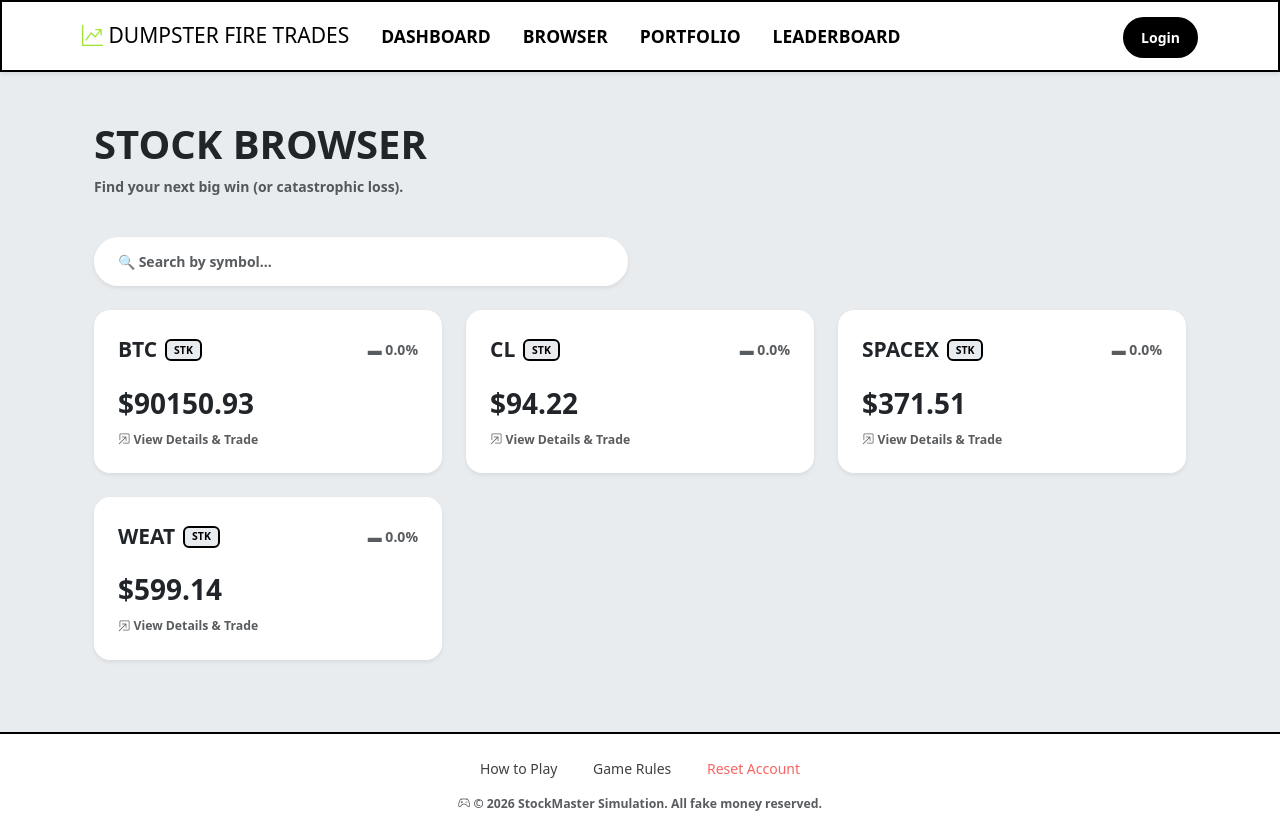
After one commit to Raitis-C/web_stock_game, a Flask app: page /stocks in a window 1280 px wide. The commit adds this page. Run offline with Flask 3, Linux system fonts and the light colour scheme; data comes from the database, SQL or seed files in the repository; some libraries are stand-ins or nearby versions.

Commit message:
feat: add stock browser page

```diff
--- a/app.py
+++ b/app.py
@@ -196,6 +196,16 @@ def dashboard():
 
     return render_template('dashboard.html', stocks=all_stocks, trending=trending, news=news)
 
+@app.route('/stocks')
+def stocks():
+    # Fetch all stocks using your existing function
+    all_stocks = get_stocks_with_growth()
+
+    # Sort them alphabetically by symbol for easier browsing
+    all_stocks = sorted(all_stocks, key=lambda x: x['symbol'])
+
+    return render_template('stocks.html', stocks=all_stocks)
+
 @app.route('/api/prices')
 def get_prices():
     all_stocks = get_stocks_with_growth()
--- a/templates/base.html
+++ b/templates/base.html
@@ -24,7 +24,8 @@
 
             <div class="collapse navbar-collapse" id="navbarNav">
                 <ul class="navbar-nav me-auto fw-bold text-uppercase">
-                    <li class="nav-item"><a class="nav-link" href="/">Market</a></li>
+                    <li class="nav-item"><a class="nav-link" href="/">Dashboard</a></li>
+                    <li class="nav-item"><a class="nav-link" href="/stocks">Browser</a></li>
                     <li class="nav-item"><a class="nav-link" href="#">Portfolio</a></li>
                     <li class="nav-item"><a class="nav-link" href="#">Leaderboard</a></li>
                 </ul>
--- /dev/null
+++ b/templates/stocks.html
@@ -0,0 +1,95 @@
+{% extends "base.html" %}
+{% block title %}Stock Browser - Dumpster Fire Trades{% endblock %}
+
+{% block content %}
+<div class="container py-4">
+    <!-- Header -->
+    <div class="row mb-4">
+        <div class="col">
+            <h1 class="display-6 fw-bold text-uppercase">Stock Browser</h1>
+            <p class="text-muted fw-bold">Find your next big win (or catastrophic loss).</p>
+        </div>
+    </div>
+
+    <!-- Search Bar -->
+    <div class="row mb-4">
+        <div class="col-md-6">
+            <input type="text" id="searchInput" class="form-control form-control-lg bg-white border-0 shadow-sm rounded-pill px-4 fw-bold" placeholder="🔍 Search by symbol...">
+        </div>
+    </div>
+
+    <!-- Stock Grid -->
+    <div class="row g-4" id="stockGrid">
+        {% for stock in stocks %}
+        <div class="col-md-4 col-sm-6 stock-card-wrapper" data-symbol="{{ stock.symbol }}">
+            <!-- This link is prepped for your next feature! -->
+            <a href="/stock/{{ stock.symbol }}" class="text-decoration-none text-dark">
+                <div class="card stock-card-custom shadow-sm border-0 rounded-4 h-100">
+                    <div class="card-body p-4 transition-all">
+                        <div class="d-flex justify-content-between align-items-center mb-3">
+                            <div class="d-flex align-items-center gap-2">
+                                <span class="fw-bold fs-4">{{ stock.symbol }}</span>
+                                <span class="badge bg-light text-dark border small">STK</span>
+                            </div>
+                            <div class="fs-6 fw-bold {% if stock.change_percent > 0 %}text-success{% elif stock.change_percent < 0 %}text-danger{% else %}text-muted{% endif %}" id="growth-{{ stock.symbol }}">
+                                {% if stock.change_percent > 0 %}▲{% elif stock.change_percent < 0 %}▼{% else %}▬{% endif %} {{ stock.change_percent|abs }}%
+                            </div>
+                        </div>
+
+                        <div class="fs-2 fw-bold mb-1">
+                            $<span id="price-{{ stock.symbol }}">{{ stock.current_price }}</span>
+                        </div>
+                        <small class="text-muted fw-bold"><i class="bi bi-box-arrow-in-up-right"></i> View Details & Trade</small>
+                    </div>
+                </div>
+            </a>
+        </div>
+        {% endfor %}
+    </div>
+</div>
+
+<script>
+    // 1. Instant Search Filter
+    document.getElementById('searchInput').addEventListener('keyup', function() {
+        let filter = this.value.toUpperCase();
+        let cards = document.querySelectorAll('.stock-card-wrapper');
+
+        cards.forEach(card => {
+            let symbol = card.getAttribute('data-symbol');
+            if (symbol.includes(filter)) {
+                card.style.display = ""; // Show
+            } else {
+                card.style.display = "none"; // Hide
+            }
+        });
+    });
+
+    // 2. Keep Prices Live (Uses your existing API!)
+    setInterval(async () => {
+        try {
+            const response = await fetch('/api/prices');
+            const liveStocks = await response.json();
+
+            liveStocks.forEach(stock => {
+                // Update the price text
+                const priceEl = document.getElementById(`price-${stock.symbol}`);
+                if (priceEl) {
+                    priceEl.innerText = stock.price.toFixed(2);
+                }
+
+                // Update the growth text and colors
+                const growthEl = document.getElementById(`growth-${stock.symbol}`);
+                if (growthEl) {
+                    const arrow = stock.growth > 0 ? '▲' : stock.growth < 0 ? '▼' : '▬';
+                    const colorClass = stock.growth > 0 ? 'text-success' : stock.growth < 0 ? 'text-danger' : 'text-muted';
+
+                    growthEl.className = `fs-6 fw-bold ${colorClass}`;
+                    growthEl.innerText = `${arrow} ${Math.abs(stock.growth).toFixed(2)}%`;
+                }
+            });
+        } catch (error) {
+            console.error("Error fetching live prices:", error);
+        }
+    }, 5000);
+</script>
+{% endblock %}
```
